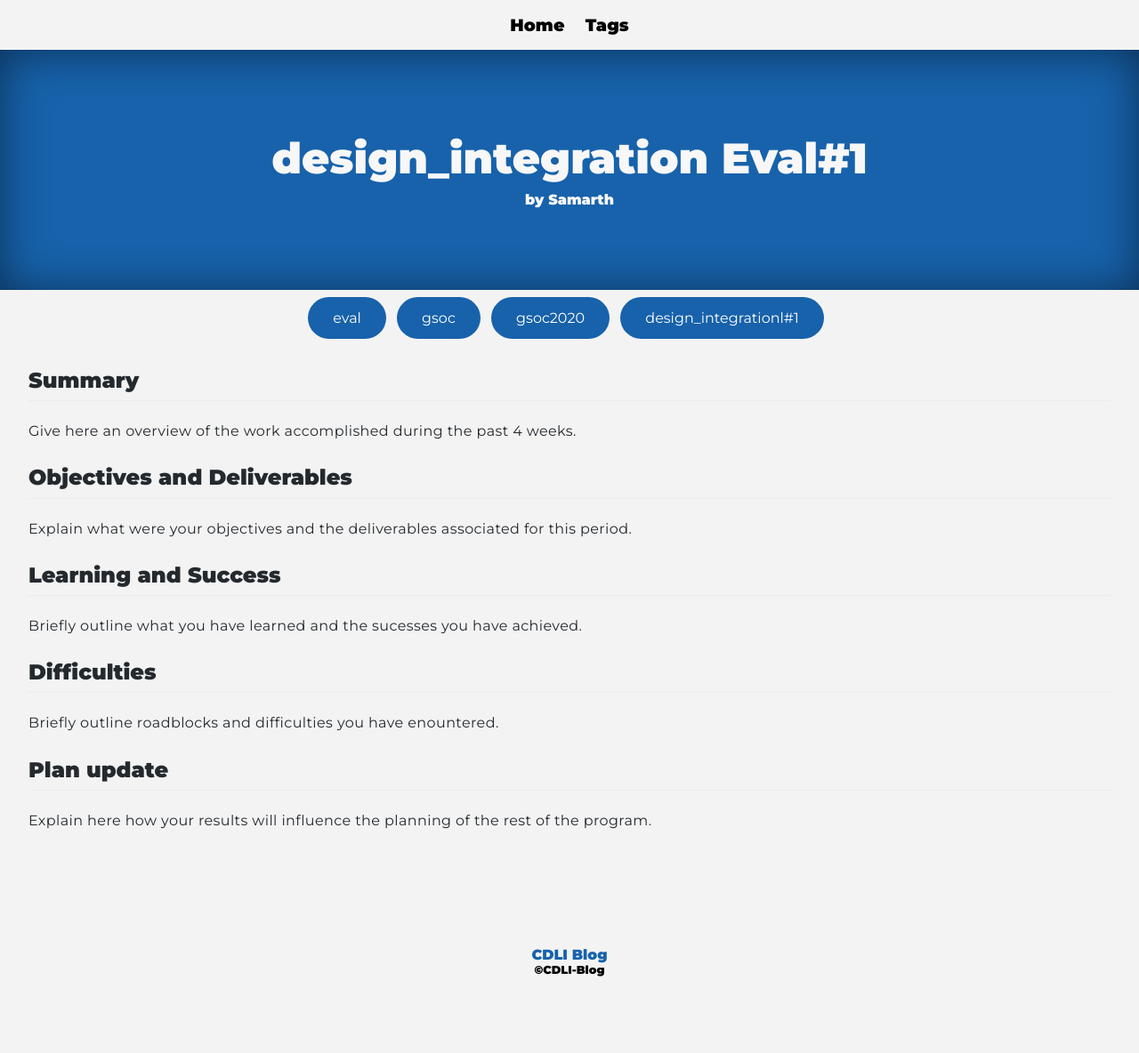
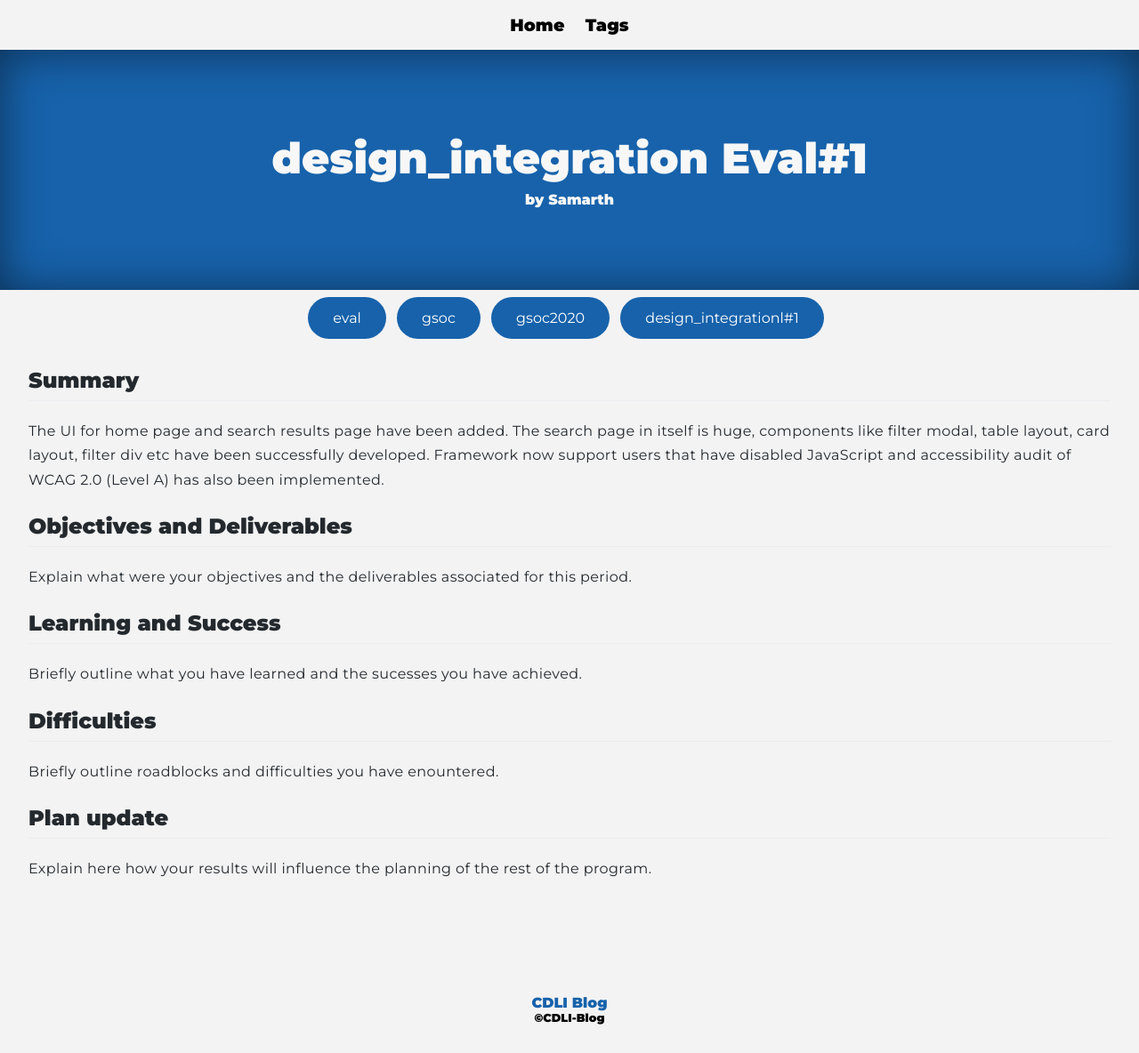
Before and after one commit to cdli-gh/blog, a Jekyll site: the page built from _blog/gsoc20/design_integration/posts/05_eval1.md, in a window 1280 px wide. Shown: the whole page at 89% size. Built offline with Jekyll 4.4.1, drawn with Linux system fonts in a browser that asks for light colours; Markdown is read by kramdown in place of the engine named in the settings; before the commit the page ends 1130 px from its top, so only the background shows below that.

Commit message:
Update 05_eval1.md

```diff
--- a/_blog/gsoc20/design_integration/posts/05_eval1.md
+++ b/_blog/gsoc20/design_integration/posts/05_eval1.md
@@ -6,7 +6,7 @@ tags: ["eval","gsoc","gsoc2020","design_integrationl#1"]
 ---
 
 ## Summary
-Give here an overview of the work accomplished during the past 4 weeks.
+The UI for home page and search results page have been added. The search page in itself is huge, components like filter modal, table layout, card layout, filter div etc have been successfully developed. Framework now support users that have disabled JavaScript and accessibility audit of WCAG 2.0 (Level A) has also been implemented.
 
 ## Objectives and Deliverables
 Explain what were your objectives and the deliverables associated for this period.
```
